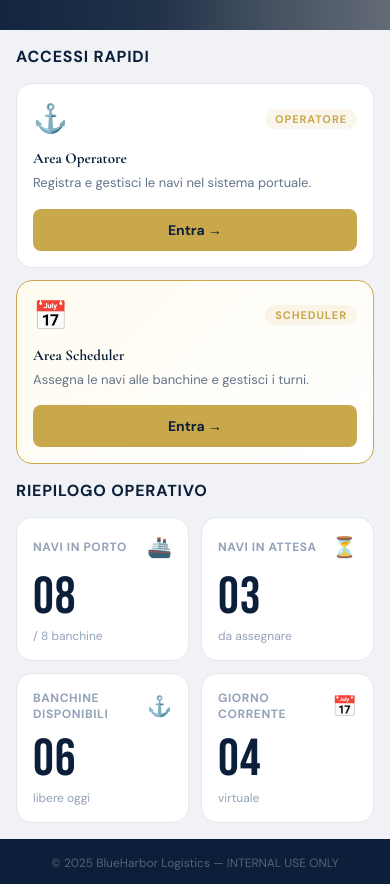
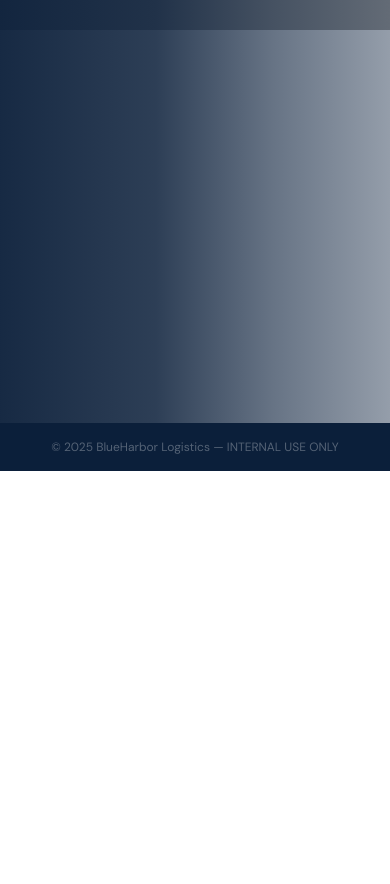
Before and after one commit to bruneipotosi-dev/wsa-sushi-project, a React (Vite) app in the folder frontend/: page / in a window 390 px wide. Shown: the part 373-1257 px from the top of the page. After the commit the page ends 844 px from the top, so only its background shows below. Built offline with nearby package versions, Linux system fonts and the light colour scheme; grey boxes are pictures that could not be loaded.

Commit message:
Descrizione delle modifiche che hai fatto

```diff
--- a/frontend/src/pages/MainPage.jsx
+++ b/frontend/src/pages/MainPage.jsx
@@ -53,53 +53,6 @@ export default function MainPage() {
 
 </section>
 
-      <div className="main-body">
-
-        <section className="quick-access">
-          <h2>Accessi Rapidi</h2>
-          <div className="role-cards">
-
-            <div className="role-card" onClick={() => navigate("/operatore")}>
-              <div className="role-card-top">
-                <div className="role-icon">⚓</div>
-                <span className="role-badge">Operatore</span>
-              </div>
-              <h3>Area Operatore</h3>
-              <p>Registra e gestisci le navi nel sistema portuale.</p>
-              <button>Entra →</button>
-            </div>
-
-            <div className="role-card featured" onClick={() => navigate("/scheduler")}>
-              <div className="role-card-top">
-                <div className="role-icon">📅</div>
-                <span className="role-badge">Scheduler</span>
-              </div>
-              <h3>Area Scheduler</h3>
-              <p>Assegna le navi alle banchine e gestisci i turni.</p>
-              <button>Entra →</button>
-            </div>
-
-          </div>
-        </section>
-
-        <section className="operative-summary">
-          <h2>Riepilogo Operativo</h2>
-          <div className="stats-grid">
-            {stats.map((s, i) => (
-              <div className="stat-card" key={s.label} style={{ animationDelay: `${i * 0.1}s` }}>
-                <div className="stat-header">
-                  <span className="stat-label">{s.label}</span>
-                  <span className="stat-icon">{s.icon}</span>
-                </div>
-                <div className="stat-value">{s.value}</div>
-                <div className="stat-sub">{s.sub}</div>
-              </div>
-            ))}
-          </div>
-        </section>
-
-      </div>
-
       <footer className="main-footer">
         <span>© 2025 BlueHarbor Logistics — INTERNAL USE ONLY</span>
       </footer>
--- a/frontend/src/pages/MainPage.scss
+++ b/frontend/src/pages/MainPage.scss
@@ -42,14 +42,13 @@
 
 // HERO
 .main-hero {
-  position: relative;
+  min-height: calc(100vh - 60px);
+  display: flex;
+  align-items: center;        // ← centra verticalmente
+  justify-content: space-between; // ← contenuto a sinistra, stats a destra
+  padding: 0 80px 48px 80px; // ← più padding laterale
   background-size: cover;
   background-position: center;
-  min-height: 400px;
-  display: flex;
-  align-items: center;
-  padding: 48px;
-  animation: fadeUp 0.6s ease both;
 }
 .hero-overlay {
   position: absolute;
@@ -70,49 +69,6 @@
   flex-direction: column;
   gap: 16px;
 }
-
-// HERO STATS
-.hero-stats {
-  position: relative;
-  z-index: 1;
-  display: grid;
-  grid-template-columns: 1fr 1fr;
-  gap: 12px;
-  margin-left: auto;
-}
-
-.hero-stat-card {
-  background: rgba(255,255,255,0.08);
-  border: 1px solid rgba(255,255,255,0.15);
-  border-radius: 12px;
-  padding: 20px;
-  display: flex;
-  flex-direction: column;
-  gap: 4px;
-  backdrop-filter: blur(8px);
-  min-width: 140px;
-}
-
-.hero-stat-label {
-  font-size: 11px;
-  font-weight: 600;
-  text-transform: uppercase;
-  letter-spacing: 0.08em;
-  color: rgba(255,255,255,0.5);
-}
-
-.hero-stat-value {
-  font-family: $font-numbers;
-  font-size: 48px;
-  color: $white;
-  line-height: 1;
-}
-
-.hero-stat-sub {
-  font-size: 11px;
-  color: rgba(255,255,255,0.4);
-}
-
 .hero-pill {
   display: inline-flex;
   align-items: center;
@@ -127,7 +83,7 @@
 }
 .hero-content h1 {
   font-family: $font-title;
-  font-size: 52px;
+  font-size: 64px;
   font-weight: 700;
   color: $white;
   line-height: 1.15;
@@ -172,36 +128,65 @@
   }
 }
 
+// HERO STATS
+.hero-stats {
+  position: relative;
+  z-index: 1;
+  display: grid;
+  grid-template-columns: 1fr 1fr;
+  gap: 12px;
+  margin-left: auto;
+}
+.hero-stat-card {
+  background: rgba(255,255,255,0.08);
+  border: 1px solid rgba(255,255,255,0.15);
+  border-radius: 12px;
+  padding: 20px;
+  display: flex;
+  flex-direction: column;
+  gap: 4px;
+  backdrop-filter: blur(8px);
+  min-width: 140px;
+}
+.hero-stat-label {
+  font-size: 11px;
+  font-weight: 600;
+  text-transform: uppercase;
+  letter-spacing: 0.08em;
+  color: rgba(255,255,255,0.5);
+}
+.hero-stat-value {
+  font-family: $font-numbers;
+  font-size: 48px;
+  color: $white;
+  line-height: 1;
+}
+.hero-stat-sub {
+  font-size: 11px;
+  color: rgba(255,255,255,0.4);
+}
+
 // BODY
 .main-body {
   display: grid;
-  grid-template-columns: 1fr 1.5fr;
-  gap: 24px;
-  padding: 32px 48px;
-}
-
-.quick-access h2,
-.operative-summary h2 {
-  font-size: 16px;
-  font-weight: 700;
-  color: $navy;
-  margin-bottom: 16px;
-  text-transform: uppercase;
-  letter-spacing: 0.05em;
-  font-family: $font-body;
+  grid-template-columns: 1fr 1fr;
+  gap: 32px;
+  padding: 48px 80px;
 }
 
 // ROLE CARDS
-.role-cards { display: flex; flex-direction: column; gap: 16px; }
-
 .role-card {
   background: $white;
   border: 1px solid #e2e8f0;
   border-radius: 16px;
-  padding: 24px;
+  padding: 48px;
   cursor: pointer;
   transition: all 0.25s;
   animation: fadeUp 0.5s ease both;
+  display: flex;
+  flex-direction: column;
+  min-height: 320px;
+  justify-content: space-between;
 
   &:hover {
     border-color: $gold;
@@ -218,9 +203,9 @@
   display: flex;
   align-items: center;
   justify-content: space-between;
-  margin-bottom: 12px;
+  margin-bottom: 20px;
 }
-.role-icon { font-size: 28px; }
+.role-icon { font-size: 48px; }
 .role-badge {
   font-size: 11px;
   font-weight: 700;
@@ -232,90 +217,46 @@
   border-radius: 20px;
 }
 .role-card h3 {
-  font-size: 18px;
+  font-size: 28px;
   font-weight: 700;
   color: $navy;
-  margin-bottom: 6px;
+  margin-bottom: 10px;
   font-family: $font-title;
 }
 .role-card p {
-  font-size: 14px;
+  font-size: 16px;
   color: #64748b;
-  line-height: 1.5;
-  margin-bottom: 16px;
+  line-height: 1.6;
+  margin-bottom: 32px;
+  flex: 1;
 }
 .role-card button {
   width: 100%;
   background: $gold;
   color: $navy;
   border: none;
-  padding: 12px;
+  padding: 16px;
   border-radius: 8px;
   font-weight: 700;
-  font-size: 14px;
+  font-size: 16px;
   font-family: $font-body;
   cursor: pointer;
   transition: opacity 0.2s;
   &:hover { opacity: 0.85; }
 }
 
-// STATS
-.stats-grid {
-  display: grid;
-  grid-template-columns: 1fr 1fr;
-  gap: 16px;
-}
-.stat-card {
-  background: $white;
-  border: 1px solid #e2e8f0;
-  border-radius: 16px;
-  padding: 24px;
-  transition: all 0.2s;
-  animation: fadeUp 0.5s ease both;
-
-  &:hover {
-    box-shadow: 0 4px 16px rgba(11,31,58,0.08);
-    transform: translateY(-2px);
-  }
-}
-.stat-header {
-  display: flex;
-  justify-content: space-between;
-  align-items: center;
-  margin-bottom: 12px;
-}
-.stat-label {
-  font-size: 12px;
-  font-weight: 600;
-  text-transform: uppercase;
-  letter-spacing: 0.05em;
-  color: #94a3b8;
-  font-family: $font-body;
-}
-.stat-icon { font-size: 20px; }
-.stat-value {
-  font-family: $font-numbers;
-  font-size: 72px; // era 56px
-  font-weight: 400;
-  color: $navy;
-  line-height: 1;
-  margin-bottom: 4px;
-  letter-spacing: 0.02em;
-}
-.stat-sub {
-  font-size: 12px;
-  color: #94a3b8;
-  font-family: $font-body;
-}
-
 // FOOTER
 .main-footer {
-  margin-top: auto;
+  position: fixed;
+  bottom: 0;
+  left: 0;
+  right: 0;
   height: 48px;
   background: $navy;
   display: flex;
   align-items: center;
   justify-content: center;
+  z-index: 100;
   span {
     color: rgba(255,255,255,0.3);
     font-size: 12px;
@@ -331,16 +272,16 @@
   .main-nav { padding: 0 24px; }
   .main-hero {
     padding: 40px 24px;
-    min-height: 320px;                     // ← era 280px
-    .hero-content h1 { font-size: 38px; }  // ← era 34px
+    min-height: 320px;
+    .hero-content h1 { font-size: 38px; }
   }
   .main-body {
     grid-template-columns: 1fr 1fr;
-    padding: 24px;
+    padding: 32px 24px;
     gap: 20px;
   }
-  .role-cards { flex-direction: row; }
-  .role-card { flex: 1; }
+  .role-card { padding: 32px; min-height: 280px; }
+  .role-card h3 { font-size: 24px; }
 }
 
 @media (max-width: 768px) {
@@ -354,24 +295,16 @@
     flex-direction: column;
     button { width: 100%; }
   }
-  .hero-stats { display: none; }  // ← aggiungi qui
+  .hero-stats { display: none; }
   .main-body {
     grid-template-columns: 1fr;
     padding: 16px;
     gap: 16px;
   }
-  .role-cards { flex-direction: row; gap: 12px; }
-  .role-card {
-    padding: 16px;
-    h3 { font-size: 15px; }
-    p  { font-size: 13px; }
-  }
-  .stats-grid { grid-template-columns: 1fr 1fr; gap: 12px; }
-  .stat-card { padding: 16px; }
-  .stat-value { font-size: 52px !important; }
+  .role-card { padding: 24px; min-height: auto; }
+  .role-card h3 { font-size: 20px; }
 }
 
 @media (max-width: 480px) {
-  .role-cards { flex-direction: column; }
   .hero-content h1 { font-size: 22px !important; }
 }
```
